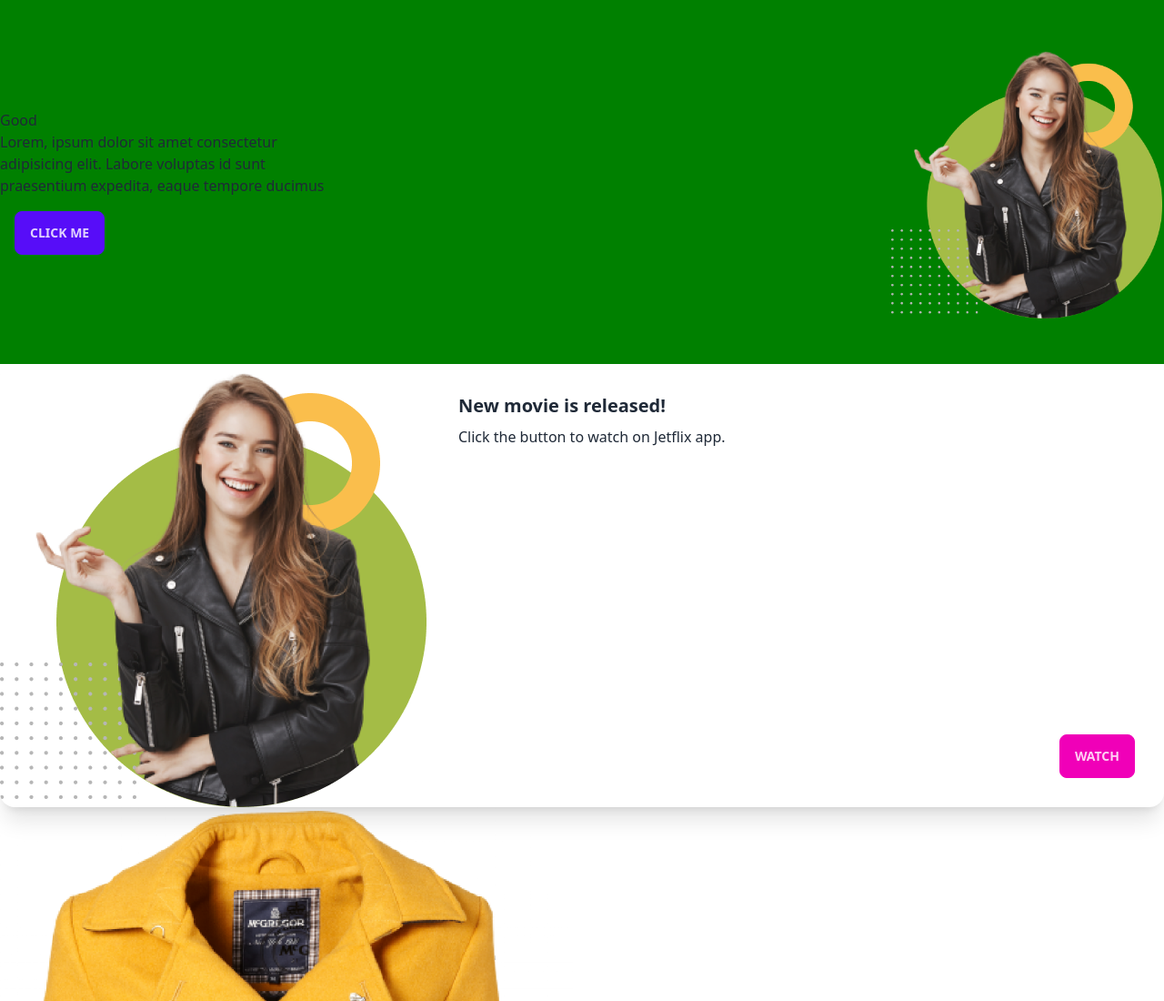
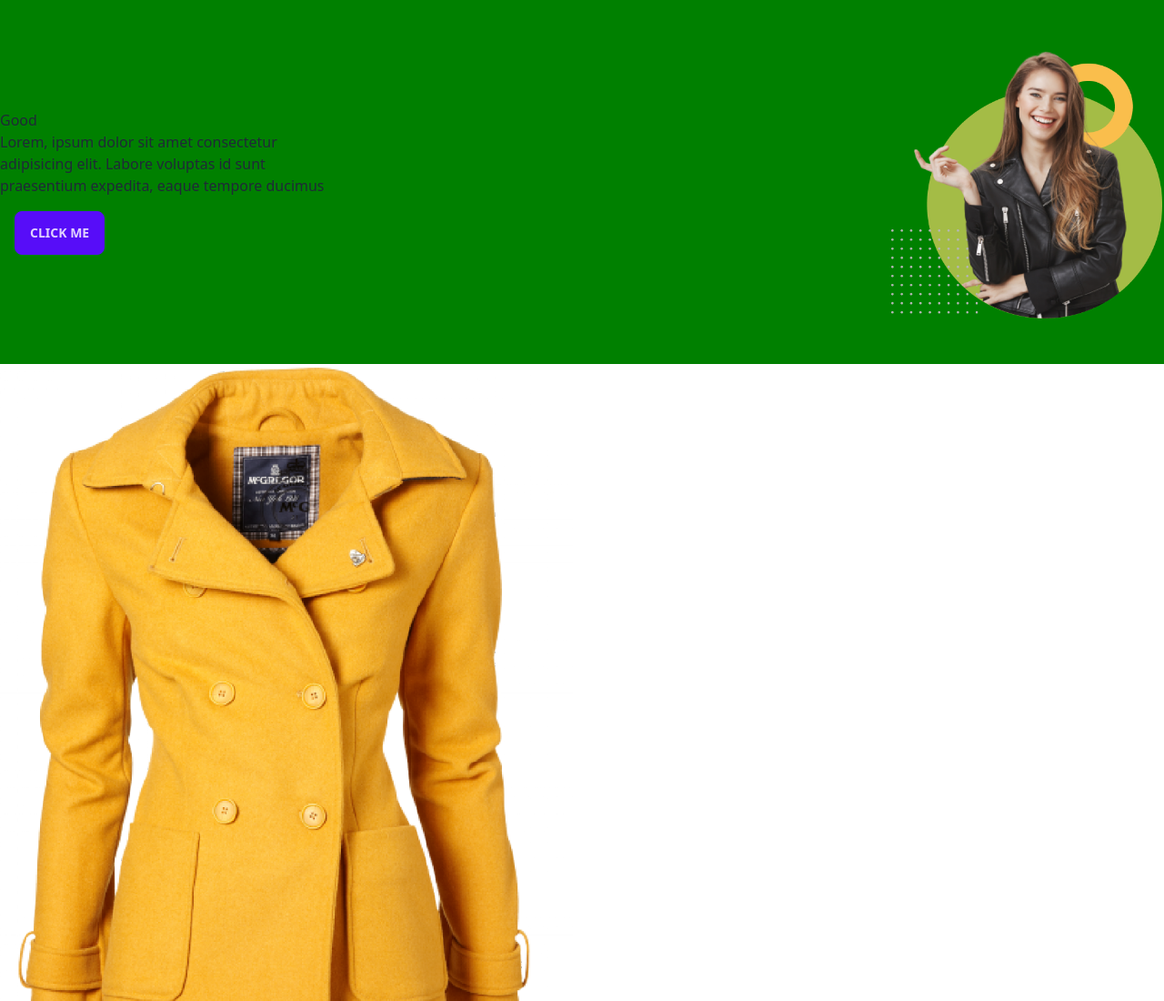
Before and after one commit to RajobAli/abcd, a plain HTML site: page index.html in a window 1280 px wide. Shown: the top 1100 px of the page at 91% size. Drawn offline with nearby package versions, Linux system fonts and the light colour scheme.

Commit message:
four image

```diff
--- a/index.html
+++ b/index.html
@@ -49,24 +49,10 @@
 
         </div>
     </section>
-    <section2>
-        <div class="onee">
-            <div class="card card-side bg-base-100 shadow-xl">
-                <figure><img src="model.png" alt="Movie"/></figure>
-                <div class="card-body">
-                  <h2 class="card-title">New movie is released!</h2>
-                  <p>Click the button to watch on Jetflix app.</p>
-                  <div class="card-actions justify-end">
-                    <button class="btn btn-secondary">Watch</button>
-                  </div>
-                </div>
-              </div>
-        </div>
 
-    </section2>
 
     <section5>
-      <img src="image/jacket-1.png" alt="">
+      <img src="/image/jacket-1.png" alt="">
     </section5>
 
 
```
